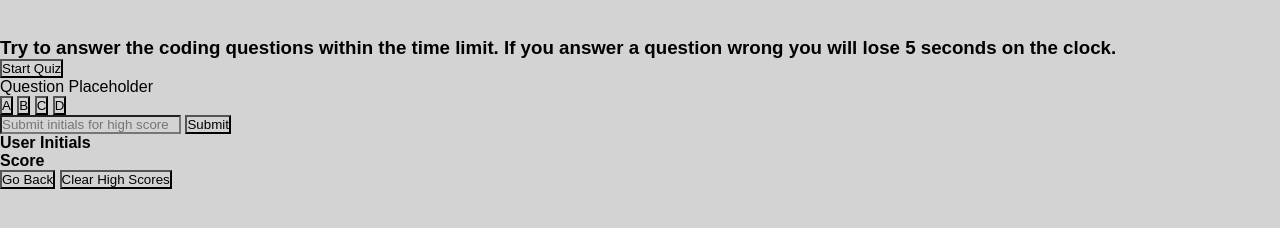
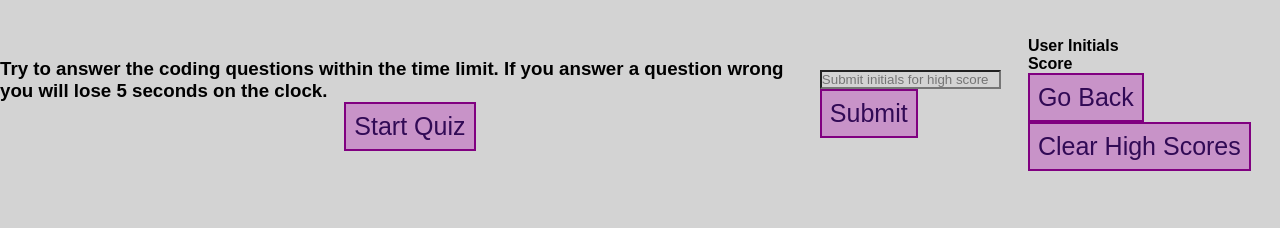
Before and after one commit to youngff43/coding-quiz, a plain HTML site: page index.html in a window 1280 px wide. Shown: the part 80-308 px from the top of the page. Drawn offline with Linux system fonts and the light colour scheme.

Commit message:
Added all questions, started function

```diff
--- a/assets/css/style.css
+++ b/assets/css/style.css
@@ -19,3 +19,36 @@ header {
 header h1, h2{
     color: rgb(49, 10, 85);
 }
+
+/* END HEADER STYLES */
+
+button {
+    display: inline-block;
+    background-color: rgb(200, 147, 200);
+    border: solid 2px purple;
+    color: rgb(49, 10, 85);
+    text-align: center;
+    font-size: 25px;
+    padding: 8px;
+}
+
+button:hover {
+    background-color: rgb(49, 10, 85);
+    color: rgb(200, 147, 200);
+}
+
+.container {
+    display: flex;
+    justify-content: center;
+    align-items: center;
+}
+
+#beginning-quiz {
+    display: flex;
+    flex-direction: column;
+    align-items: center;
+}
+
+#quiz {
+    display: none;
+}
--- a/assets/js/game.js
+++ b/assets/js/game.js
@@ -0,0 +1,77 @@
+//Global Variables//
+
+var questionsEl = document.getElementById("questions");
+
+
+//Quiz Questions//
+var quizQuestions = [{
+    question: "What does HTML stand for?",
+    choiceA: "Hyperlinks and Text Markup Language",
+    choiceB: "Home Tool Markup Language",
+    choiceC: "Hyper Text Markup Language",
+    choiceD: "Hard Tools Mean Less",
+    corrrectAnswer: "C"},
+{
+    question: "What is the correct HTML element for the largest heading?",
+    choiceA: "<head>",
+    choiceB: "<header>",
+    choiceC: "<h6>",
+    choiceD: "<h1>",
+    corrrectAnswer: "D"},
+{
+    question: "What does CSS stand for?",
+    choiceA: "Computer Style Sheets",
+    choiceB: "Creative Style Sheets",
+    choiceC: "Cascading Style Sheets",
+    choiceD: "Colorful Style Sheets",
+    corrrectAnswer: "C"},
+{
+    question: "How is document type initialized in HTML5.?",
+    choiceA: "</DOCTYPE HTML>",
+    choiceB: "</DOCTYPE>",
+    choiceC: "<!DOCTYPE HTML>",
+    choiceD: "</DOCTYPE html>",
+    corrrectAnswer: "C"},
+{
+    question: "Which of the following HTML Elements is used for making any text bold ?",
+    choiceA: "<b>",
+    choiceB: "<p>",
+    choiceC: "<i>",
+    choiceD: "<li>",
+    corrrectAnswer: "A"},
+{
+    question: "Which of the following characters indicate closing of a tag?",
+    choiceA: ".",
+    choiceB: "/",
+    choiceC: "//",
+    choiceD: "!",
+    corrrectAnswer: "B"},
+{
+    question: "How many attributes are there in HTML5?",
+    choiceA: "1",
+    choiceB: "2",
+    choiceC: "3",
+    choiceD: "4",
+    corrrectAnswer: "B"},
+{
+    question: "Which of the following attributes is used to add a link to any element?",
+    choiceA: "link",
+    choiceB: "ref",
+    choiceC: "href",
+    choiceD: "<newref",
+    corrrectAnswer: "C"},
+{
+    question: "Whats the purpose of using div tags in HTML?",
+    choiceA: "for creating different styles",
+    choiceB: "for creating different sections",
+    choiceC: "for adding headings",
+    choiceD: "for adding titles",
+    corrrectAnswer: "B"},
+{
+    question: "Which of the following elements can be used in HTML to create a table?",
+    choiceA: "<table> , <tbody> , <trow>",
+    choiceB: "<table> , <tb> , <trow>",
+    choiceC: "<table> , <tbody> , <tr>",
+    choiceD: "All of the above",
+    corrrectAnswer: "D"},
+];
```
